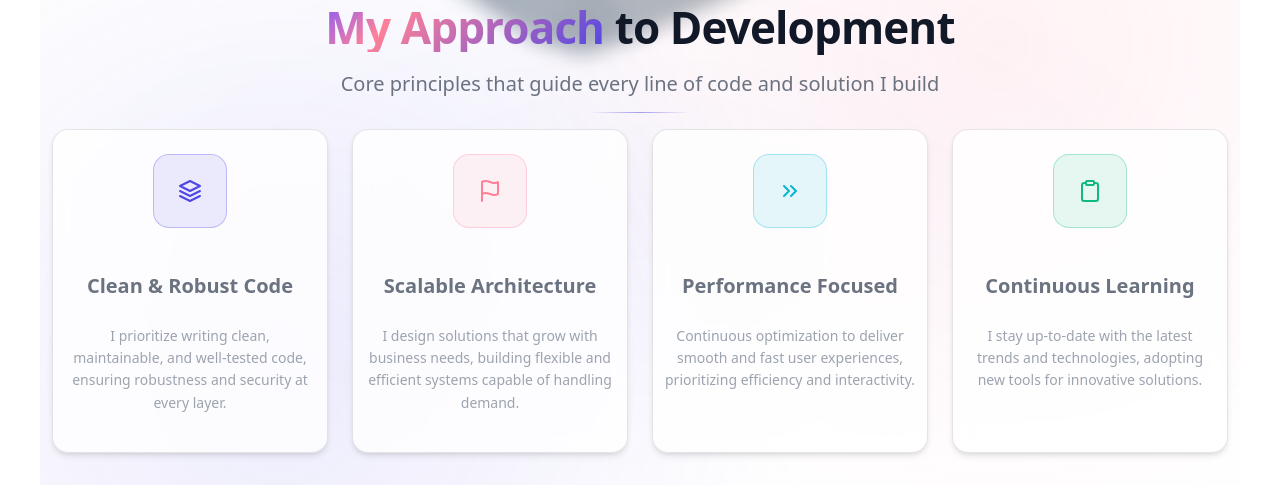
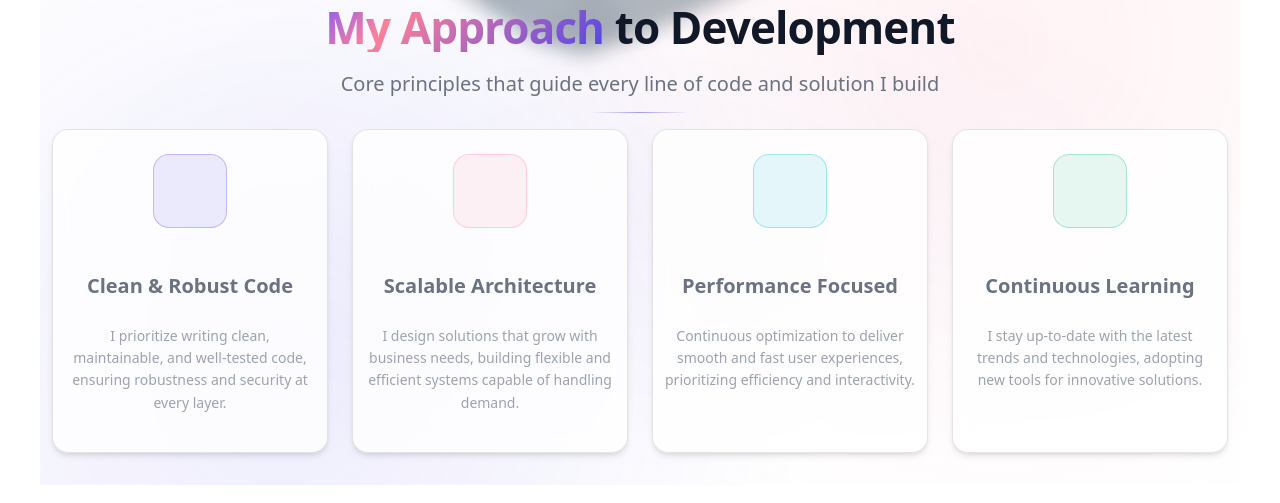
Before and after one commit to claudio-riosg/portfolio, an Angular app: page /home in a window 1280 px wide. Shown: the part 640-1143 px from the top of the page. Built offline with nearby package versions, Linux system fonts and the light colour scheme.

Commit message:
update index.html and my approach component

```diff
--- a/src/app/features/home/components/my-approach/my-approach.component.html
+++ b/src/app/features/home/components/my-approach/my-approach.component.html
@@ -11,57 +11,20 @@
     </div>
 
     <div class="approach-grid">
-      <div class="approach-card" data-aos="fade-up" data-aos-delay="100">
-        <div class="card-background-glow primary-glow"></div>
-        <div class="icon-wrapper primary-icon">
-          <div class="icon-bg-effect"></div>
-          <app-icon class="icon" [config]="{ name: 'icon-clean-code', spritePath: '/icons/approach-sprite.svg' }" [spriteExternal]="true"></app-icon>
+      @for (card of approachCards; track card.iconConfig.name; let i = $index) {
+        <div class="approach-card" [attr.data-aos]="'fade-up'" [attr.data-aos-delay]="100 * (i + 1)">
+          <div class="card-background-glow {{card.colorClass}}-glow"></div>
+          <div class="icon-wrapper {{card.colorClass}}-icon">
+            <div class="icon-bg-effect"></div>
+            <app-icon class="icon" [config]="card.iconConfig" [spriteExternal]="true"></app-icon>
+          </div>
+          <h3 class="card-title">{{ card.title }}</h3>
+          <p class="card-description">
+            {{ card.description }}
+          </p>
+          <div class="card-border-effect"></div>
         </div>
-        <h3 class="card-title">Clean & Robust Code</h3>
-        <p class="card-description">
-          I prioritize writing clean, maintainable, and well-tested code, ensuring robustness and security at every layer.
-        </p>
-        <div class="card-border-effect"></div>
-      </div>
-
-      <div class="approach-card" data-aos="fade-up" data-aos-delay="200">
-        <div class="card-background-glow secondary-glow"></div>
-        <div class="icon-wrapper secondary-icon">
-          <div class="icon-bg-effect"></div>
-          <app-icon class="icon" [config]="{ name: 'icon-scalable', spritePath: '/icons/approach-sprite.svg' }" [spriteExternal]="true"></app-icon>
-        </div>
-        <h3 class="card-title">Scalable Architecture</h3>
-        <p class="card-description">
-          I design solutions that grow with business needs, building flexible and efficient systems capable of handling demand.
-        </p>
-        <div class="card-border-effect"></div>
-      </div>
-
-      <div class="approach-card" data-aos="fade-up" data-aos-delay="300">
-        <div class="card-background-glow accent-glow"></div>
-        <div class="icon-wrapper accent-icon">
-          <div class="icon-bg-effect"></div>
-          <app-icon class="icon" [config]="{ name: 'icon-performance', spritePath: '/icons/approach-sprite.svg' }" [spriteExternal]="true"></app-icon>
-        </div>
-        <h3 class="card-title">Performance Focused</h3>
-        <p class="card-description">
-          Continuous optimization to deliver smooth and fast user experiences, prioritizing efficiency and interactivity.
-        </p>
-        <div class="card-border-effect"></div>
-      </div>
-
-      <div class="approach-card" data-aos="fade-up" data-aos-delay="400">
-        <div class="card-background-glow tertiary-glow"></div>
-        <div class="icon-wrapper tertiary-icon">
-          <div class="icon-bg-effect"></div>
-          <app-icon class="icon" [config]="{ name: 'icon-learning', spritePath: '/icons/approach-sprite.svg' }" [spriteExternal]="true"></app-icon>
-        </div>
-        <h3 class="card-title">Continuous Learning</h3>
-        <p class="card-description">
-          I stay up-to-date with the latest trends and technologies, adopting new tools for innovative solutions.
-        </p>
-        <div class="card-border-effect"></div>
-      </div>
+      }
     </div>
   </div>
 </section>
--- a/src/app/features/home/components/my-approach/my-approach.component.ts
+++ b/src/app/features/home/components/my-approach/my-approach.component.ts
@@ -1,6 +1,9 @@
-import { Component } from '@angular/core';
+import { ChangeDetectionStrategy, Component } from '@angular/core';
 import { CommonModule } from '@angular/common';
 import { IconComponent } from '../../../../shared/ui/svg-icon/svg-icon.component';
+import { ApproachCard } from '@app/core/models/approach-card.interface';
+
+
 
 @Component({
   selector: 'app-my-approach',
@@ -8,5 +11,33 @@ import { IconComponent } from '../../../../shared/ui/svg-icon/svg-icon.component
   imports: [CommonModule, IconComponent],
   templateUrl: './my-approach.component.html',
   styleUrl: './my-approach.component.scss',
+  changeDetection: ChangeDetectionStrategy.OnPush
 })
-export class MyApproachComponent {}
+export class MyApproachComponent {
+  approachCards: ApproachCard[] = [
+    {
+      iconConfig: { name: 'icon-clean-code', spritePath: '/icons/approach-sprite.svg' },
+      title: 'Clean & Robust Code',
+      description: 'I prioritize writing clean, maintainable, and well-tested code, ensuring robustness and security at every layer.',
+      colorClass: 'primary',
+    },
+    {
+      iconConfig: { name: 'icon-scalable', spritePath: '/icons/approach-sprite.svg' },
+      title: 'Scalable Architecture',
+      description: 'I design solutions that grow with business needs, building flexible and efficient systems capable of handling demand.',
+      colorClass: 'secondary',
+    },
+    {
+      iconConfig: { name: 'icon-performance', spritePath: '/icons/approach-sprite.svg' },
+      title: 'Performance Focused',
+      description: 'Continuous optimization to deliver smooth and fast user experiences, prioritizing efficiency and interactivity.',
+      colorClass: 'accent',
+    },
+    {
+      iconConfig: { name: 'icon-learning', spritePath: '/icons/approach-sprite.svg' },
+      title: 'Continuous Learning',
+      description: 'I stay up-to-date with the latest trends and technologies, adopting new tools for innovative solutions.',
+      colorClass: 'tertiary',
+    },
+  ];
+}
--- a/src/app/features/home/components/techs-daily/techs-daily.component.ts
+++ b/src/app/features/home/components/techs-daily/techs-daily.component.ts
@@ -1,4 +1,4 @@
-import { Component, computed, inject, signal } from '@angular/core';
+import { ChangeDetectionStrategy, Component, computed, inject, signal } from '@angular/core';
 import { CommonModule } from '@angular/common';
 import { ThemeService } from '../../../../core/services/theme.service'
 import { IconComponent } from '../../../../shared/ui/svg-icon/svg-icon.component';
@@ -9,6 +9,7 @@ import { IconComponent } from '../../../../shared/ui/svg-icon/svg-icon.component
   imports: [CommonModule, IconComponent ],
   templateUrl: './techs-daily.component.html',
   styleUrls: ['./techs-daily.component.scss'],
+  changeDetection: ChangeDetectionStrategy.OnPush
 })
 export class TechsDailyComponent {
   private themeService = inject(ThemeService);
--- a/src/index.html
+++ b/src/index.html
@@ -14,6 +14,7 @@
   <div style="width:0;height:0;position:absolute;overflow:hidden;">
     <object type="image/svg+xml" data="icons/sprite-media.svg" id="sprite-media-svg"></object>
     <object type="image/svg+xml" data="icons/sprite.svg" id="sprite-svg"></object>
+    <object type="image/svg+xml" data="icons/approach-sprite.svg" id="approach-sprite-svg"></object>
   </div>
 </body>
 </html>
```
Also changed, not shown: src/app/core/models/approach-card.interface.ts (added, +8 -0 lines).
